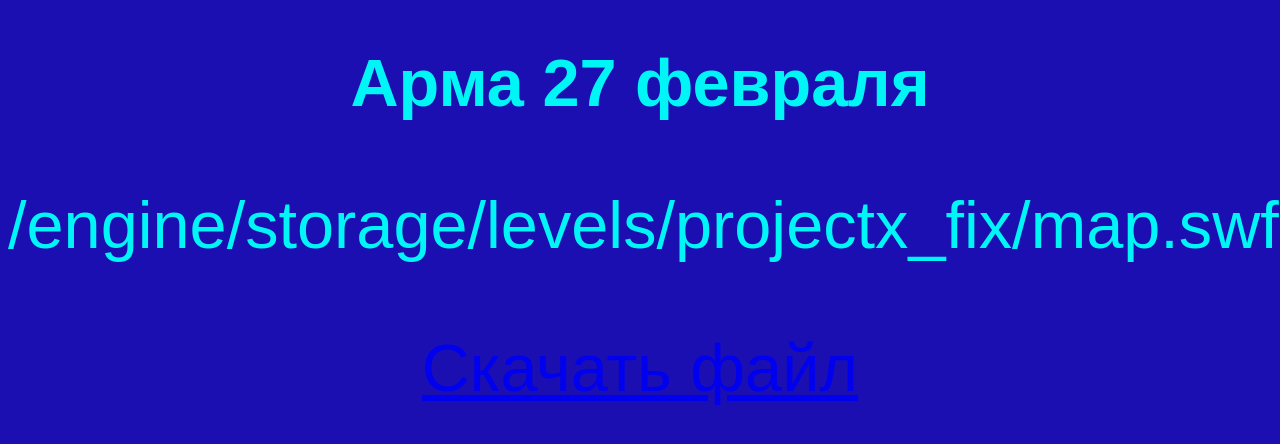
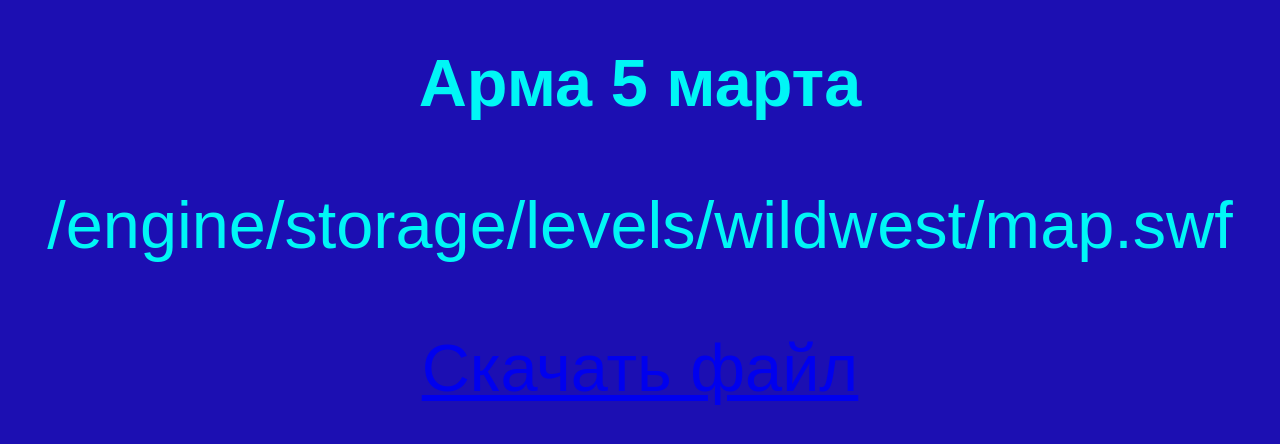
Before and after one commit to longterm2040/arm251123, a plain HTML site: page index.html in a window 1280 px wide. Drawn offline with Linux system fonts and the light colour scheme; a web font is replaced by a local one.

Commit message:
Update index.html

```diff
--- a/index.html
+++ b/index.html
@@ -10,8 +10,8 @@
 </head>
 <body>
 	<main>
-		<h1>Арма 27 февраля</h1>
-		<p>/engine/storage/levels/projectx_fix/map.swf</p>
+		<h1>Арма 5 марта</h1>
+		<p>/engine/storage/levels/wildwest/map.swf</p>
 		<p><a href="map.swf" download>Скачать файл</a></p>
 	</main>
 </body>
```
